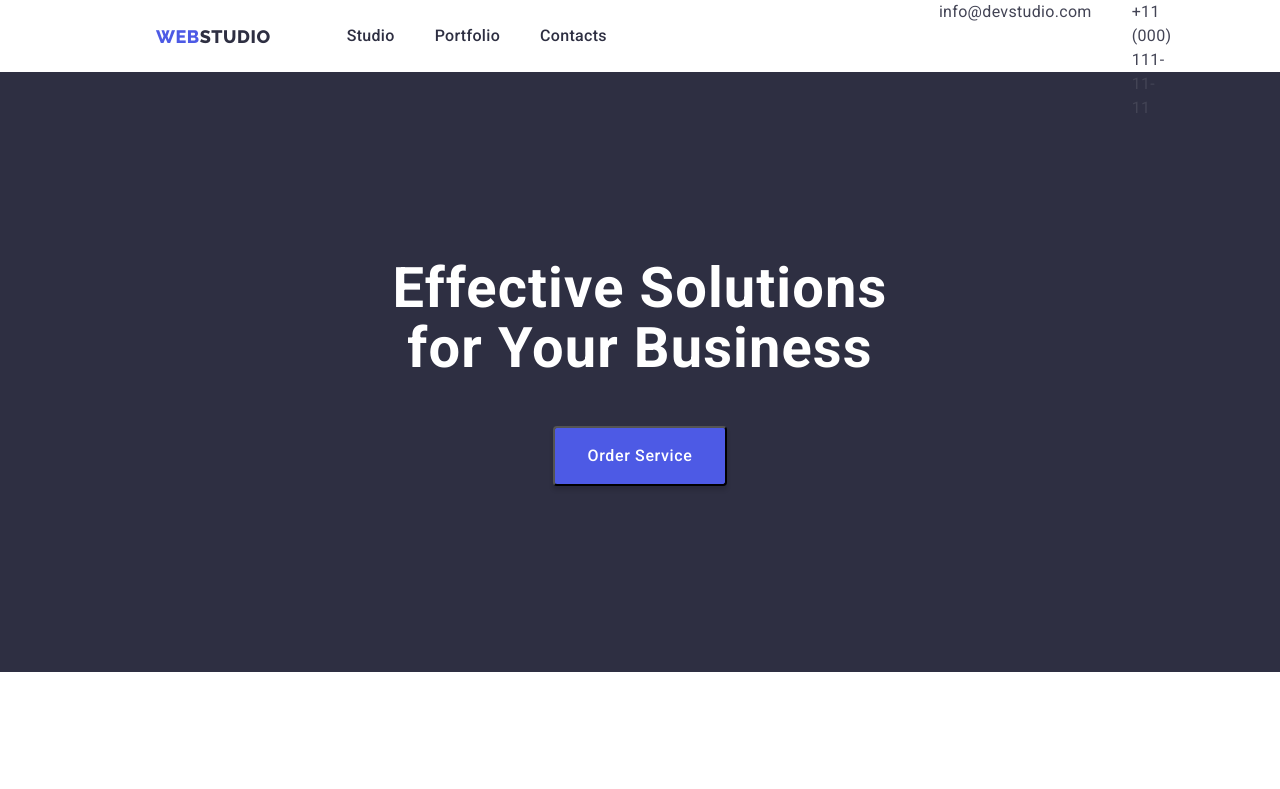
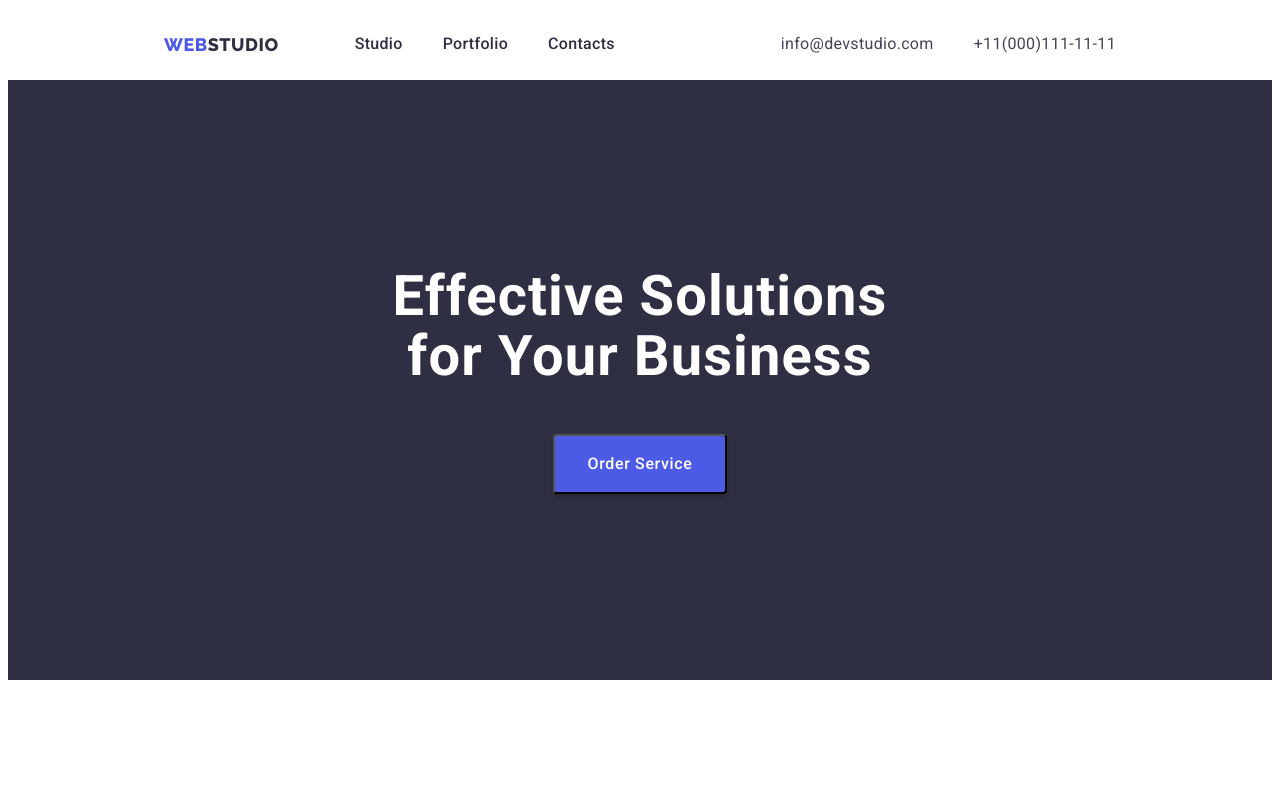
Before and after one commit to logarithms17/goit-markup-hw-04, a plain HTML site: page index.html in a window 1280 px wide. Shown: the top 789 px of the page. Drawn offline with Linux system fonts and the light colour scheme.

Commit message:
Update CSS

```diff
--- a/css/styles.css
+++ b/css/styles.css
@@ -1,64 +1,26 @@
 body {
     max-width: 1440px;
-    margin: 0px;
 }
 
 ul {
-    display: inline-block;
     padding-left: 0px;
 }
+
 li {
     list-style: none;
-    display: inline-block;
 }
 
-a {
-    text-decoration: none;
-    color: inherit;
-}
-
-.section1,
-.section2,
-.section3 {
-    padding: 0px 156px 0px 156px;
-}
-
-header {
-    display: flex;
-    flex-direction: row;
-    max-height: 72px;
+header, .section1, .section2, .section3,
+footer {
     padding-left: 156px;
     padding-right: 156px;
 }
 
-header .header-container {
-    display: flex;
-    justify-content: center;
-    align-items: center;
-    padding-right: 76px;
-    max-height: 72px;
+header {
+    height: 72px;
 }
 
-.menu {
-    display: flex;
-    max-height: 72px;
-    margin-right: 332px;
-    justify-content: center;
-    align-items: center;
-
-}
-
-
-
-header .contacts-container {
-    max-height: 72px;
-    display: flex;
-    justify-content: center;
-    align-items: center;
-    margin-right: 0px;
-}
-
-.webstudio {
+.web-studio {
     color: var(--IRIS, #4D5AE5);
     font-family: Raleway;
     font-size: 18px;
@@ -68,21 +30,12 @@ header .contacts-container {
     /* 116.667% */
     letter-spacing: 0.54px;
     text-transform: uppercase;
+    margin-right: 76px;
 }
-
 
 span {
     color: var(--NAVY-BLUE, #2E2F42);
 }
-
-.studio, .portfolio {
-    margin-right: 40px;
-}
-
-header .email {
-    margin-right: 40px;
-}
-
 
 .nav {
     color: var(--NAVY-BLUE, #2E2F42);
@@ -99,7 +52,12 @@ header .email {
 
 }
 
-.contacts-menu {
+a {
+    text-decoration: none;
+    color: inherit;
+}
+
+.contacts {
     color: var(--SLATE, #434455);
 
     /* Body */
@@ -111,8 +69,27 @@ color: var(--SLATE, #434455);
     /* 150% */
     letter-spacing: 0.32px;
     display: flex;
+    flex-grow: 1;
+    justify-content: flex-end;
+}
+
+header {
+    display: flex;
     flex-direction: row;
-        max-height: 72px;
+    align-items: center;
+}
+
+.menu {
+    display: flex;
+    align-items: center;
+}
+
+.menu li {
+    margin-right: 40px;
+}
+
+header .email {
+    margin-right: 40px;
 }
     /* Hero Image Section */
 
--- a/index.html
+++ b/index.html
@@ -13,38 +13,32 @@
 <body>
     <!-- Top Line section -->
     <header>
-        <div class="header-container">
-            <a href="/WEBSTUDIO" class="webstudio">WEB<span>STUDIO</span></a>
+        <nav class="menu">
+            <div>
+                <a href="#" class="web-studio">WEB<span>STUDIO</span></a>
             </div>
-        <nav class="menu">
 
             <ul class="nav">
                 <li>
-                    <a href="/Studio" class="studio">Studio</a>
+                    <a href="#">Studio</a>
                 </li>
                 <li>
-                    <a href="/Portfolio" class="portfolio">Portfolio</a>
+                    <a href="#">Portfolio</a>
                 </li>
                 <li>
-                    <a href="/Contacts" class="contacts">Contacts</a>
+                    <a href="#">Contacts</a>
                 </li>
 
             </ul>
-
         </nav>
-        <div class="contacts-container">
-            <ul class="contacts-menu">
+        <ul class="contacts">
             <li>
                 <a href="mailto:/info@devstudio.com" class="email">info@devstudio.com</a>
             </li>
             <li>
-                    <a href="tel:/+11(000)111-11-11" class="telnumber">+11 (000) 111-11-11</a>
+                <a href="tel:/+11(000)111-11-11" class="telnumber">+11(000)111-11-11</a>
             </li>
         </ul>
-        </div>
-
-
-
     </header>
 
 
```
Lines whose indentation alone changed are shown as unchanged.
